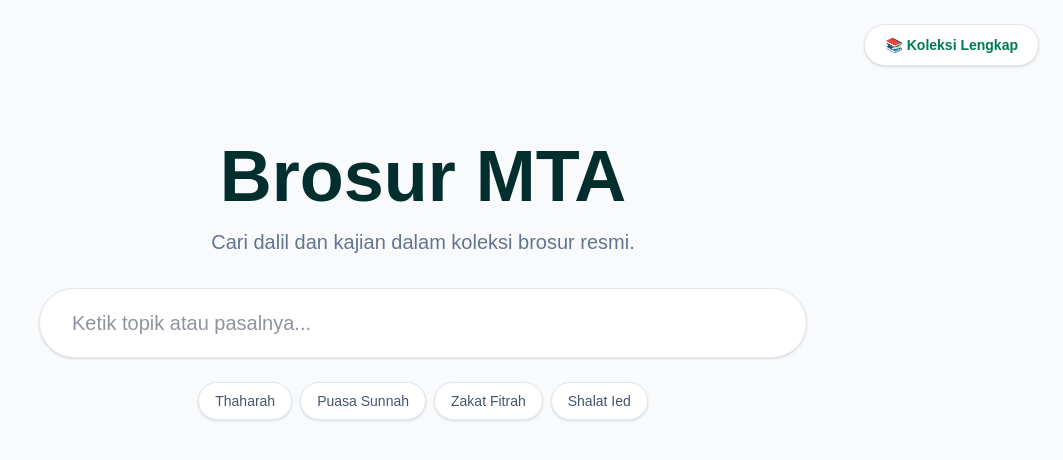
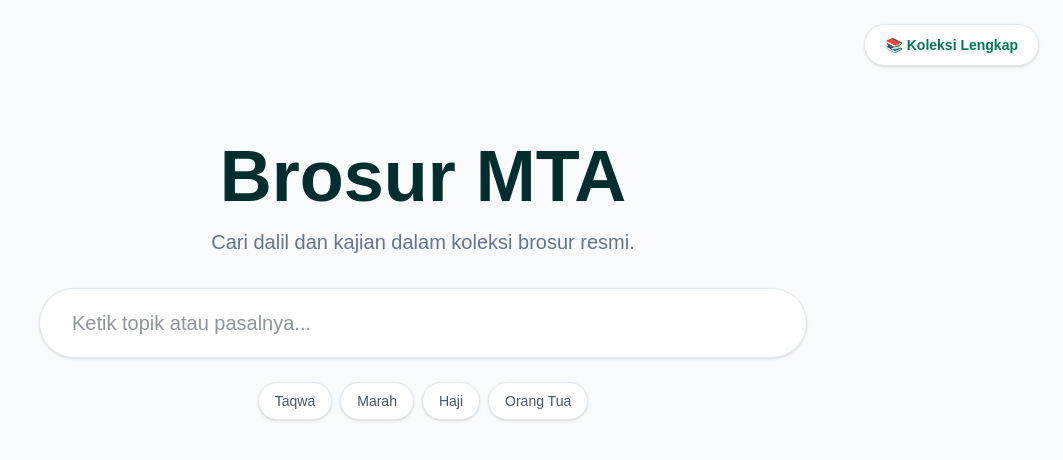
Before and after one commit to swallowskydev/brosur-mta, a Next.js app: page / in a window 1280 px wide. Shown: the top 460 px of the page, without its empty margins (217-1280 px from the left). Built offline with nearby package versions, Linux system fonts and the light colour scheme; a web font is replaced by a local one.

Commit message:
Update search suggestions to be dynamic on every page load

```diff
--- a/src/app/page.js
+++ b/src/app/page.js
@@ -11,7 +11,22 @@
   const [collection, setCollection] = useState([]);
   const [loadingCollection, setLoadingCollection] = useState(false);
   const [collectionQuery, setCollectionQuery] = useState('');
+  const [suggestedTopics, setSuggestedTopics] = useState([]);
   const inputRef = useRef(null);
+
+  useEffect(() => {
+    const topics = [
+      'Puasa', 'Zakat', 'Haji', 'Ziarah', 'Riba', 'Shalat',
+      'Aqiqah', 'Qurban', 'Sunnah', 'Bidah', 'Tauhid', 'Akhlaq',
+      'Iman', 'Taqwa', 'Dosa', 'Taubat', 'Rezeki', 'Hutang',
+      'Jual Beli', 'Suami', 'Istri', 'Anak', 'Orang Tua',
+      'Tetangga', 'Marah', 'Sabar', 'Syukur', 'Ikhlash',
+      'Majelis', 'Ilmu'
+    ];
+    // Shuffle array
+    const shuffled = [...topics].sort(() => 0.5 - Math.random());
+    setSuggestedTopics(shuffled.slice(0, 4));
+  }, []);
 
   const debounceRef = useRef(null);
   const abortControllerRef = useRef(null);
@@ -149,7 +164,7 @@
             )}
             {!hasSearched && !showCollection && (
               <div className="mt-6 flex gap-2 justify-center flex-wrap">
-                {['Thaharah', 'Puasa Sunnah', 'Zakat Fitrah', 'Shalat Ied'].map(tag => (
+                {suggestedTopics.map(tag => (
                   <button
                     key={tag}
                     onClick={() => handleSearch(tag)}
```
